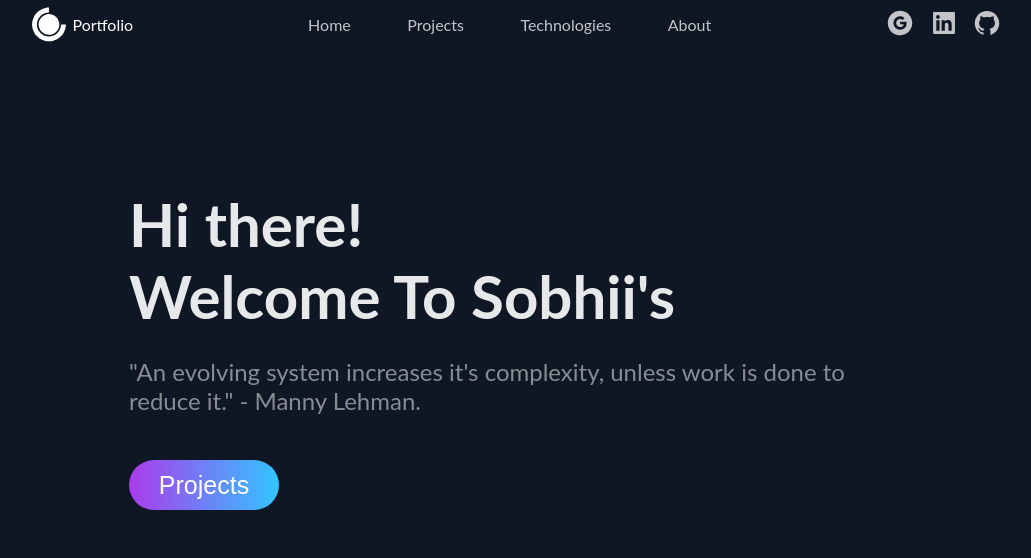
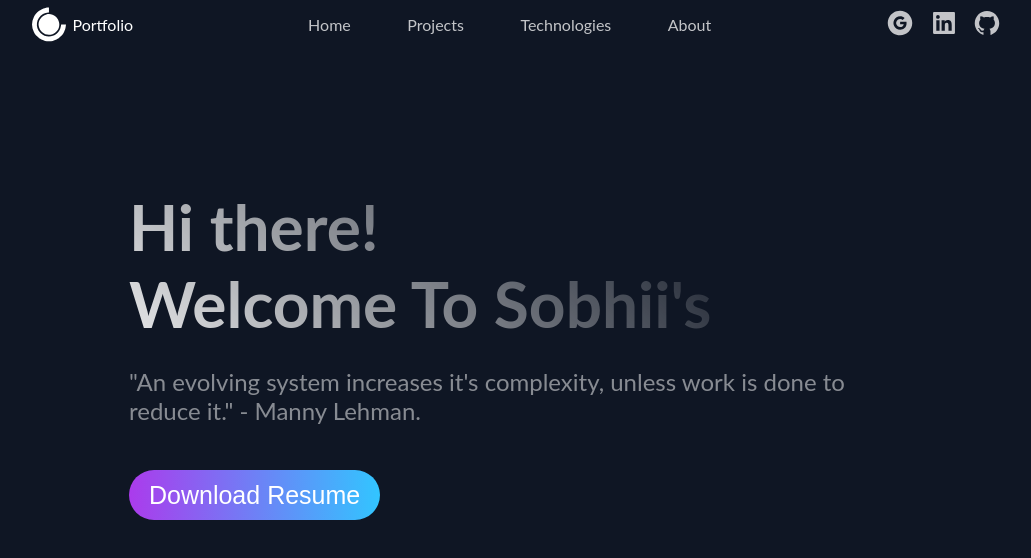
Before and after one commit to eslamsobhy/portfolio-app, a React (Create React App) app: page / in a window 1280 px wide. Shown: the top 558 px of the page, without its empty margins (127-1158 px from the left). Built offline with nearby package versions, Linux system fonts and the light colour scheme.

Commit message:
finished setting up the buttons

```diff
--- a/src/components/Home/Home.js
+++ b/src/components/Home/Home.js
@@ -5,7 +5,7 @@ const Home = () => {
   return (
     <section className="home">
       <div className="section-container home-container">
-        <div className="hero-title">
+        <div className="hero-title section-title">
           Hi there! <br />
           Welcome To Sobhii's
         </div>
@@ -13,7 +13,11 @@ const Home = () => {
           "An evolving system increases it's complexity, unless work is done to
           reduce it." - Manny Lehman.
         </article>
-        <button className="hero-btn">Projects</button>
+        <button className="main-btn home-btn">
+          <a href="https://www.google.com" target="_blank">
+            Download Resume
+          </a>
+        </button>
       </div>
     </section>
   );
--- a/src/components/Home/home.css
+++ b/src/components/Home/home.css
@@ -14,24 +14,6 @@
   opacity: 0.5;
 }
 
-.hero-btn {
-  color: rgba(255, 255, 255);
-  /* background-color: rgba(255, 255, 255, 0.75); */
-  background-image: linear-gradient(
-    to right,
-    #ab3bec,
-    rgb(50, 197, 255)
-  );
-  border: transparent;
-  width: 150px;
-  height: 50px;
-  font-size: 25px;
-  border-radius: 25px;
+.home-btn {
   margin-top: 20px;
-  cursor: pointer;
-  transition: all 0.3s linear;
 }
-
-.hero-btn:hover {
-  box-shadow: inset 0 2px 2px #0fb3ff;
-}
--- a/src/components/Projects/Projects.js
+++ b/src/components/Projects/Projects.js
@@ -1,4 +1,5 @@
 import React from "react";
+import { Link } from "react-router-dom";
 
 // styles
 import "./projects.css";
@@ -12,7 +13,7 @@ import { BsGithub, BsGlobe } from "react-icons/bs";
 const Projects = () => {
   return (
     <section className="projects">
-      <div className="section-container">
+      <div className="section-container section-container-rel">
         <div className="section-title">Projects</div>
         <article className="projects-container">
           {projects.map((project) => {
@@ -47,6 +48,9 @@ const Projects = () => {
             );
           })}
         </article>
+        <button className="main-btn section-btn">
+          <Link to="/">Back To home</Link>
+        </button>
       </div>
     </section>
   );
--- a/src/components/Projects/projects.css
+++ b/src/components/Projects/projects.css
@@ -1,5 +1,10 @@
 .section-title {
   font-size: 4rem;
+}
+
+.section-container-rel {
+  position: relative;
+  margin-bottom: 10rem;
 }
 
 .projects-container {
@@ -81,3 +86,11 @@ hr {
 .links a:visited {
   color: rgba(255, 255, 255, 0.75);
 }
+
+.section-btn {
+  position: absolute;
+  width: max-content;
+  top: 103%;
+  left: 50%;
+  transform: translate(-50%, -50%);
+}
--- a/src/index.css
+++ b/src/index.css
@@ -59,3 +59,33 @@ code {
 .section-title:hover {
   background-image: linear-gradient(-45deg, #fff, transparent);
 }
+
+.main-btn {
+  color: rgba(255, 255, 255);
+  /* background-color: rgba(255, 255, 255, 0.75); */
+  background-image: linear-gradient(to right, #ab3bec, rgb(50, 197, 255));
+  border: transparent;
+  width: auto;
+  height: 50px;
+  font-size: 25px;
+  border-radius: 25px;
+  padding: 0 20px;
+  cursor: pointer;
+  transition: all 0.3s linear;
+}
+
+.main-btn:hover {
+  box-shadow: inset 0 2px 2px #0fb3ff;
+}
+
+a,
+Link {
+  color: white;
+}
+
+a:visited,
+a:link,
+Link:visited,
+Link:link {
+  color: white;
+}
```
